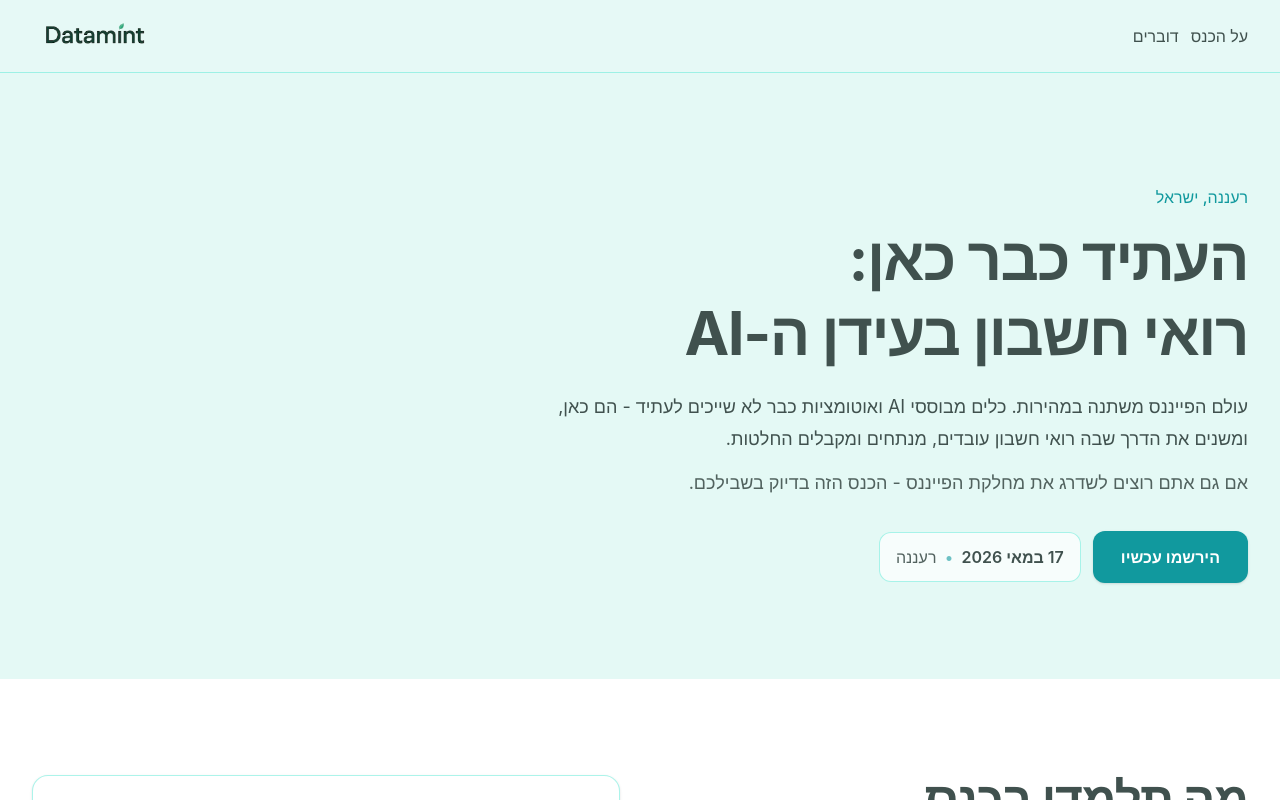
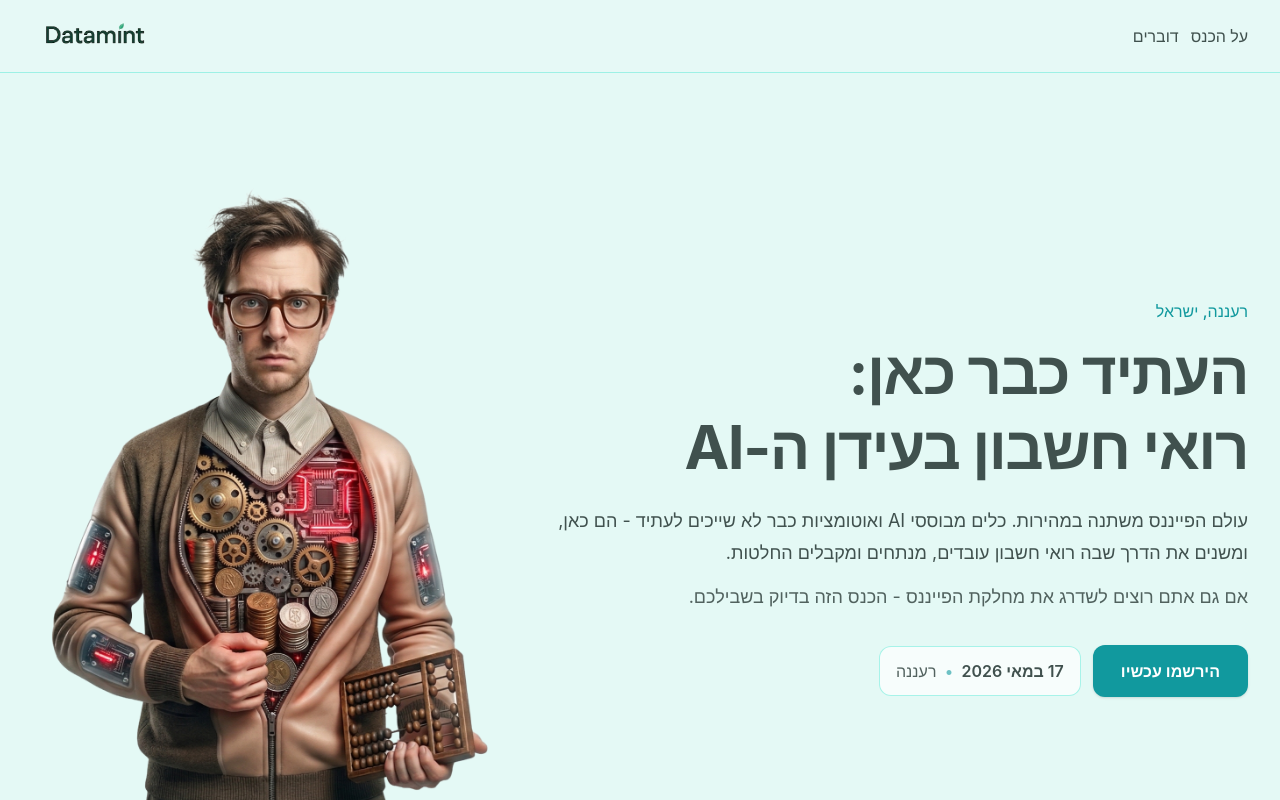
Before and after one commit to levi-datamint/landing-page, a React (Vite) app: page /#/ in a window 1280 px wide. Shown: the top 800 px of the page. Built offline with nearby package versions, Linux system fonts and the light colour scheme.

Commit message:
new image

```diff
--- a/src/components/landing/LandingHeroSection.tsx
+++ b/src/components/landing/LandingHeroSection.tsx
@@ -7,10 +7,7 @@ type Props = {
   sectionRef: RefObject<HTMLElement | null>;
 };
 
-export default function LandingHeroSection({
-  conference,
-  sectionRef,
-}: Props) {
+export default function LandingHeroSection({ conference, sectionRef }: Props) {
   const [headlineLead, ...headlineRest] = conference.name.split(":");
   const headlineTail = headlineRest.join(":").trim();
 
@@ -58,9 +55,14 @@ export default function LandingHeroSection({
                 רעננה
               </div>
             </div>
-
           </div>
-
+          <div className="lg:col-span-5 overflow-hidden rounded-2xl">
+            <img
+              src="/accountant.png"
+              alt="accountant"
+              className="h-full w-full object-cover"
+            />
+          </div>
         </div>
       </div>
     </section>
```
Also changed, not shown: public/accountant.png (added).
